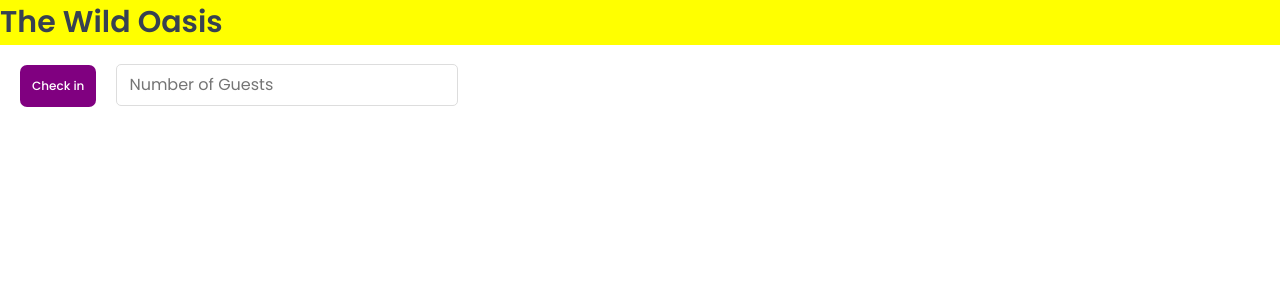
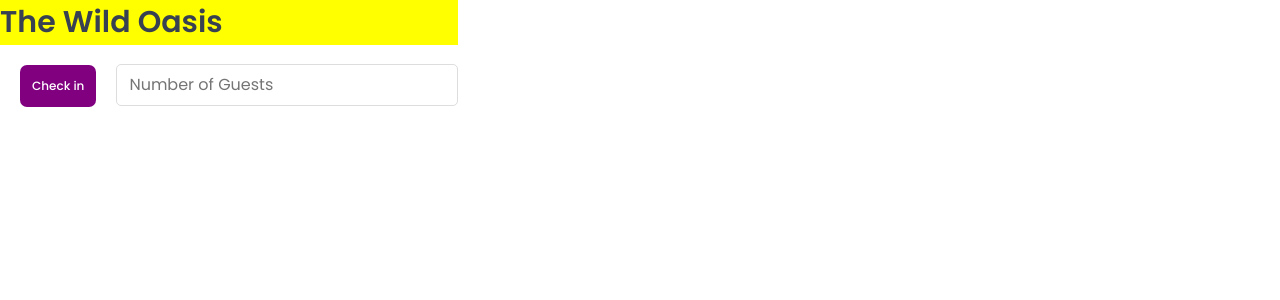
Before and after one commit to Drifty-Cyber/the-wild-oasis, a React (Vite) app: page / in a window 1280 px wide. Shown: the top 300 px of the page. Built offline with nearby package versions, Linux system fonts and the light colour scheme; a web font is replaced by a local one.

Commit message:
chore: add reusable components

```diff
--- a/src/App.jsx
+++ b/src/App.jsx
@@ -1,6 +1,7 @@
 import styled from "styled-components";
 import GlobalStyles from "./styles/GlobalStyles";
 import Heading from "./ui/Heading";
+import Row from "./ui/Row";
 
 const Button = styled.button`
   font-size: 1.2rem;
@@ -24,11 +25,13 @@
   return (
     <>
       <GlobalStyles />
-      <div>
-        <Heading type="h1">The Wild Oasis</Heading>
-        <Button>Check in</Button>
-        <Input type="number" placeholder="Number of Guests" />
-      </div>
+      <Row>
+        <div>
+          <Heading type="h1">The Wild Oasis</Heading>
+          <Button>Check in</Button>
+          <Input type="number" placeholder="Number of Guests" />
+        </div>
+      </Row>
     </>
   );
 }
--- /dev/null
+++ b/src/ui/Row.jsx
@@ -0,0 +1,21 @@
+import styled, { css } from "styled-components";
+
+const Row = styled.div`
+  display: flex;
+
+  ${(props) =>
+    props.type === "horizontal" &&
+    css`
+      justify-content: space-between;
+      align-items: center;
+    `}
+
+  ${(props) =>
+    props.type === "vertical" &&
+    css`
+      flex-direction: column;
+      gap: 1.6rem;
+    `}
+`;
+
+export default Row;
```
Also changed, not shown: src/ui/Button.jsx (+16 -0 lines).
